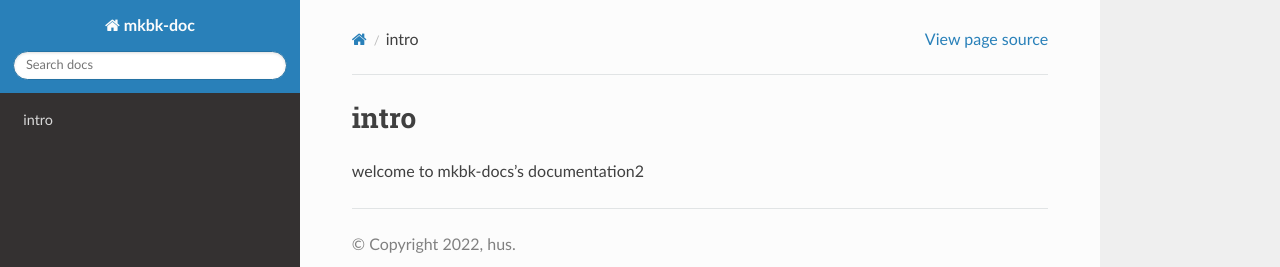
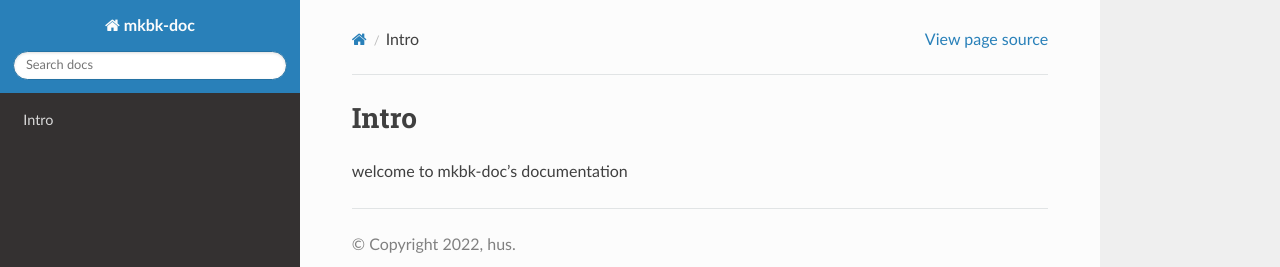
Before and after one commit to makamaka0520/maka-doc, a Sphinx documentation site: the page built from source/index.rst, in a window 1280 px wide. Shown: the top 267 px of the page. Built offline with Sphinx 7.4.7 and the Read the Docs theme 2.0.0, drawn with Linux system fonts in a browser that asks for light colours; pages that are not in the unit, such as notebooks, are missing from menus.

Commit message:
template

```diff
--- a/source/algo/index.rst
+++ b/source/changelog/index.rst
@@ -1,4 +1,4 @@
 .. toctree::
-	:maxdepth:3
+	:maxdepth:1
 	:caption: Contents:
 		test
--- a/source/index.rst
+++ b/source/index.rst
@@ -1,10 +1,10 @@
 
-intro
+Intro
 ====================================
 
 .. toctree::
-   :maxdepth: 4
+   :maxdepth: 2
    :caption: Contents:
-	   algo
-	   data
-welcome to mkbk-docs's documentation2
+	   tutorial/index
+	   changelog/index
+welcome to mkbk-doc's documentation
--- a/source/data/index.rst
+++ b/source/tutorial/index.rst
@@ -1,4 +1,4 @@
 .. toctree::
-	:maxdepth:3
+	:maxdepth:1
 	:caption: Contents:
 		test
```
Also changed, not shown: source/changelog/test.rst (renamed from source/data/test.rst), source/tutorial/test.rst (renamed from source/algo/test.rst), 2 other files.
